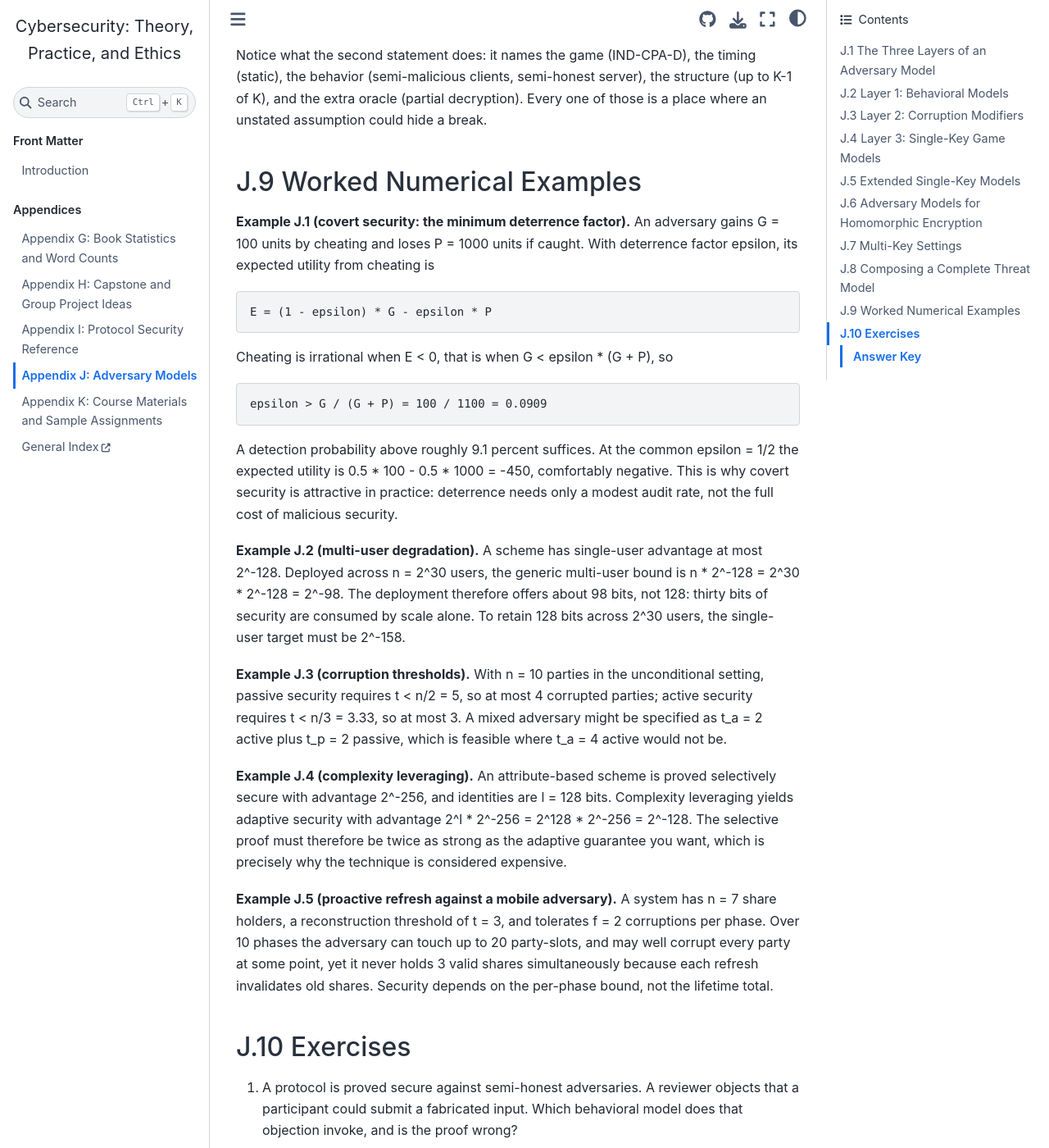
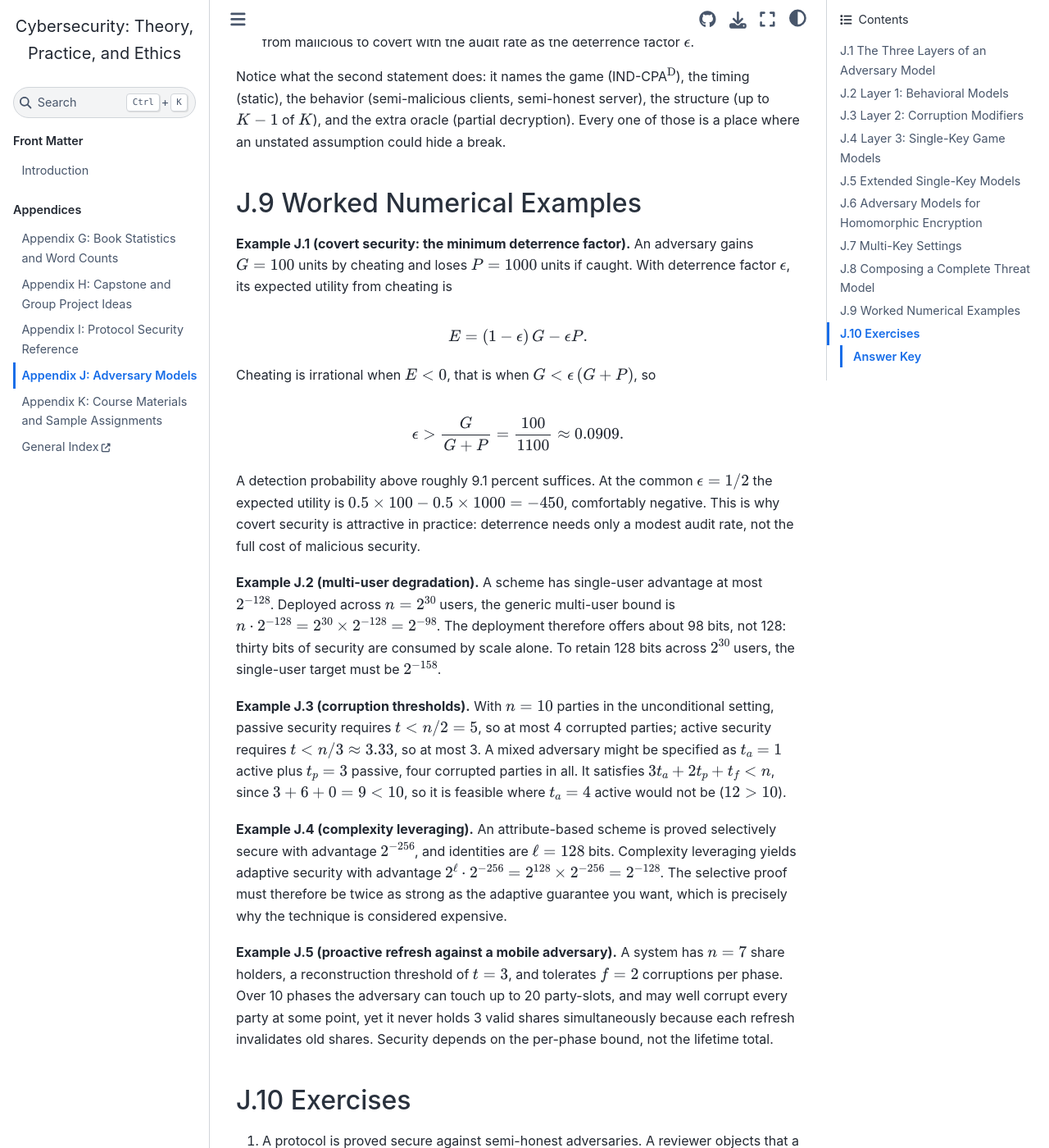
Before and after one commit to devharsh/cybersec-textbook, a Jupyter Book: the page built from chapters/appendix_j/appendix_j.md, in a window 1280 px wide and 1400 px high, scrolled down 10018 px. Shown: the whole window at 82% size. Built offline with Jupyter Book 1.0.4 settings and Sphinx 7.4.7 and the Sphinx Book theme 1.1.4, drawn with Linux system fonts in a browser that asks for light colours; pages that are not in the unit, such as notebooks, are missing from menus; some of the changed text lies outside the part shown.

Commit message:
Typeset plain-text formulas as math and stop currency from rendering as math
- Chapters 2, 3, 17 and 19 and Appendices B, F and J: powers, products,
  subscripts and Greek letters written in plain text are now MyST math
  (one-time pad, IND-CPA game, hashes, Feistel, RSA, Diffie-Hellman,
  ElGamal, ECC, CDH/DDH, noise flooding, Fairis, differential privacy,
  deterrence factor, thresholds, Appendix J examples and answers).
- Diagram labels use real subscripts and superscripts; the Chapter 17
  distributions figure title uses lambda in math type.
- IND-CPA with decryption oracles is written with a superscript D
  throughout, KR likewise; glossary notes the IND-CPA-D spelling.
- Currency dollar signs were being parsed as inline math (Chapter 1 Q9,
  Chapter 5, Chapter 19 and others rendered as run-together italics);
  all are escaped, and MongoDB operators and NTFS names are code.
- Corrections: KR-D and the noise-flooding proof are credited to the
  CRYPTO 2022 paper; reference titles and venues match the sources;
  Appendix J Example J.3 now satisfies 3t_a + 2t_p + t_f < n; three
  cross-references point to Section 2.3 instead of 2.8.

Co-Authored-By: Claude Opus 5.5 <noreply@anthropic.com>
Claude-Session: https://claude.ai/code/session_01ShEA6SZzxZywyuwrmSxsoZ

```diff
--- a/chapters/appendix_j/appendix_j.md
+++ b/chapters/appendix_j/appendix_j.md
@@ -26,7 +26,7 @@ flowchart TB
     T[Complete adversary model]
     T --> B[Layer 1: Behavior<br/>semi-honest, semi-malicious,<br/>covert, rational, malicious]
     T --> C[Layer 2: Corruption<br/>static or adaptive or mobile,<br/>threshold, computational power]
-    T --> G[Layer 3: Game<br/>goal x capability,<br/>IND-CPA, IND-CCA2, IND-CPA-D]
+    T --> G[Layer 3: Game<br/>goal × capability,<br/>IND-CPA, IND-CCA2, IND-CPA<sup>D</sup>]
     B --> S[Threat model statement]
     C --> S
     G --> S
@@ -102,9 +102,9 @@ protocol-conformant messages.
 ### Covert
 
 May deviate arbitrarily, but the protocol guarantees that cheating is detected with at least a
-fixed probability epsilon, the **deterrence factor**, so adversaries who fear reputational or contractual
+fixed probability $\epsilon$, the **deterrence factor**, so adversaries who fear reputational or contractual
 consequences refrain from cheating (Aumann and Lindell, TCC 2007; journal version, Journal of Cryptology,
-2010). Covert security collapses to malicious security as epsilon approaches 1. The **publicly verifiable**
+2010). Covert security collapses to malicious security as $\epsilon$ approaches 1. The **publicly verifiable**
 variant adds that a party detecting cheating receives a certificate it can publish to convince third parties,
 without revealing its own input (Asharov and Orlandi, "Calling Out Cheaters: Covert Security with Public
 Verifiability", ASIACRYPT 2012).
@@ -125,9 +125,10 @@ fabricated inputs, malformed keys, early aborts, and any message it likes.
 
 ### Mixed Adversaries
 
-Simultaneously corrupt up to t_a parties actively, t_p passively, and t_f in a
-fail-stop manner, filling the space between the pure settings in which passive corruption tolerates t < n/2
-but active corruption only t < n/3 (Fitzi, Hirt, and Maurer, CRYPTO 1998).
+Simultaneously corrupt up to $t_a$ parties actively, $t_p$ other parties passively, and $t_f$ in a
+fail-stop manner, filling the space between the pure settings in which passive corruption tolerates $t < n/2$
+but active corruption only $t < n/3$. Perfect security is achievable if and only if $3t_a + 2t_p + t_f < n$
+(Fitzi, Hirt, and Maurer, CRYPTO 1998).
 
 ### Friends-and-Foes (FaF)
 
@@ -143,10 +144,10 @@ Friends and Foes", CRYPTO 2020, pp. 677-706).
 | Fail-stop / omission | Yes, until crashed | Crash or message blocking forced by adversary | Fitzi, Hirt, Maurer, CRYPTO 1998 |
 | Honest-looking | Deviates undetectably | Deviations indistinguishable from honesty | Canetti, Ostrovsky, STOC 1999 |
 | Semi-malicious | Yes | Arbitrary inputs and random coins | Asharov et al., EUROCRYPT 2012 |
-| Covert | No, if unwatched | Deterred by detection probability epsilon | Aumann, Lindell, TCC 2007 |
+| Covert | No, if unwatched | Deterred by detection probability $\epsilon$ | Aumann, Lindell, TCC 2007 |
 | Rational | Depends on utility | Cheats only when payoff exceeds penalty | Halpern, Teague, STOC 2004 |
 | Malicious | No | Arbitrary deviation, aborts, fake keys | Goldreich, *Foundations*, vol. 2 |
-| Mixed | Varies per party | t_a active, t_p passive, t_f fail-stop at once | Fitzi, Hirt, Maurer, CRYPTO 1998 |
+| Mixed | Varies per party | $t_a$ active, $t_p$ passive, $t_f$ fail-stop at once | Fitzi, Hirt, Maurer, CRYPTO 1998 |
 | Friends-and-foes | Adversary no, friends yes | Curious honest parties also constrained | Alon, Omri, Paskin-Cherniavsky, CRYPTO 2020 |
 
 ## J.3 Layer 2: Corruption Modifiers
@@ -161,8 +162,8 @@ into phases and refreshing shares each phase, tolerating eventual corruption of
 more than the threshold are corrupt within any single phase (Herzberg, Jarecki, Krawczyk, and Yung,
 CRYPTO 1995).
 
-**Scale and structure.** Either a threshold (honest versus dishonest majority, with the classical t < n/2
-passive and t < n/3 active tolerances in the unconditional setting) or a **generalized adversary structure**
+**Scale and structure.** Either a threshold (honest versus dishonest majority, with the classical $t < n/2$
+passive and $t < n/3$ active tolerances in the unconditional setting) or a **generalized adversary structure**
 specifying arbitrary sets of actively and passively corruptible subsets rather than a simple count.
 
 **Computational power.** Probabilistic polynomial-time (computational security) versus computationally
@@ -247,26 +248,26 @@ of Manulis and Nguyen (EUROCRYPT 2024) pushes past IND-CCA1 by adding integrity
 
 The passive story is subtler than IND-CPA, and this is where the modern literature concentrates:
 
-- **IND-CPA-D** (CPA with decryption oracles on honestly evaluated ciphertexts). Li and Micciancio
+- **IND-CPA$^{\mathbf{D}}$** (CPA with decryption oracles on honestly evaluated ciphertexts). Li and Micciancio
   (EUROCRYPT 2021) presented passive attacks against the approximate scheme CKKS that run in expected
   polynomial time, achieve complete key recovery, and were implemented against HEAAN, SEAL, HElib, and
   PALISADE. The mechanism is that decryption outputs of approximate schemes leak the LWE noise in the
   ciphertext, which enables practical secret-key recovery, showing that plain IND-CPA does not adequately
   capture passive security for approximate schemes.
 - **Noise flooding as countermeasure.** Adding Gaussian noise to the CKKS decryption output suffices for
-  IND-CPA-D security, with nearly matching upper and lower bounds on the required noise (Li, Micciancio,
+  IND-CPA$^{\mathrm{D}}$ security, with nearly matching upper and lower bounds on the required noise (Li, Micciancio,
   Schultz, and Sorrell, CRYPTO 2022). However, noise tailored to the actual error in a given ciphertext rather
   than the worst-case error remains vulnerable, and Guo, Nabokov, Suvanto, and Johansson gave key-recovery
   attacks on non-worst-case noise-flooding countermeasures at USENIX Security 2024.
-- **Exact schemes are not exempt.** Checri, Sirdey, Boudguiga, and Bultel (CRYPTO 2024) exhibited a CPA-D
+- **Exact schemes are not exempt.** Checri, Sirdey, Boudguiga, and Bultel (CRYPTO 2024) exhibited a CPA$^{\mathrm{D}}$
   key-recovery attack on the linearly homomorphic Regev cryptosystem that generalizes to BFV, BGV, and TFHE,
-  and Cheon, Choe, Passelegue, Stehle, and Suvanto independently attacked the IND-CPA-D security of exact FHE
+  and Cheon, Choe, Passelegue, Stehle, and Suvanto independently attacked the IND-CPA$^{\mathrm{D}}$ security of exact FHE
   schemes at CCS 2024.
-- **Bounded-query refinement.** q-IND-CPA-D bounds the number of decryption queries, so the attacker's
+- **Bounded-query refinement.** $q$-IND-CPA$^{\mathrm{D}}$ bounds the number of decryption queries, so the attacker's
   advantage is governed by the failure probability of the scheme's noise bounds.
 
 The practical lesson for anyone deploying FHE: quoting "IND-CPA secure" is not sufficient if any decryption
-result, partial or full, ever reaches a party who also sees ciphertexts. State the model as IND-CPA-D and
+result, partial or full, ever reaches a party who also sees ciphertexts. State the model as IND-CPA$^{\mathrm{D}}$ and
 state the smudging noise explicitly.
 
 ## J.7 Multi-Key Settings
@@ -303,8 +304,8 @@ adversary gets a key-extraction oracle, and the central requirement is **collusi
 their decryption keys must not derive capability beyond what each holds individually. Orthogonally, the
 target-commitment axis distinguishes **selective** security (the adversary commits in advance to the identity
 it will attack, as in IND-sID-CPA) from **adaptive** security (it chooses the target during the game, as in
-IND-ID-CCA2). **Complexity leveraging** converts a selective proof into an adaptive one at a 2^l cost in the
-reduction, where l is the attribute or identity length.
+IND-ID-CCA2). **Complexity leveraging** converts a selective proof into an adaptive one at a $2^{\ell}$ cost in the
+reduction, where $\ell$ is the attribute or identity length.
 
 ## J.8 Composing a Complete Threat Model
 
@@ -317,48 +318,49 @@ Two worked instantiations:
 
 - *Classical public-key deployment.* "IND-CCA2 security of the KEM against a probabilistic polynomial-time
   adversary with adaptive decryption-oracle access." Only Layer 3 is needed, because there is one key holder.
-- *Federated learning with threshold CKKS.* "IND-CPA-D-style security of the threshold CKKS scheme against a
-  static, semi-malicious coalition of up to K-1 clients, plus an honest-but-curious aggregation server holding
+- *Federated learning with threshold CKKS.* "IND-CPA$^{\mathrm{D}}$-style security of the threshold CKKS scheme against a
+  static, semi-malicious coalition of up to $K-1$ clients, plus an honest-but-curious aggregation server holding
   the partial-decryption oracle, with the smudging noise variance stated explicitly." A client that
   misreports a training metric is handled separately at the protocol layer, where randomized verification
-  converts it from malicious to covert with the audit rate as the deterrence factor epsilon.
+  converts it from malicious to covert with the audit rate as the deterrence factor $\epsilon$.
 
-Notice what the second statement does: it names the game (IND-CPA-D), the timing (static), the behavior
-(semi-malicious clients, semi-honest server), the structure (up to K-1 of K), and the extra oracle (partial
+Notice what the second statement does: it names the game (IND-CPA$^{\mathrm{D}}$), the timing (static), the behavior
+(semi-malicious clients, semi-honest server), the structure (up to $K-1$ of $K$), and the extra oracle (partial
 decryption). Every one of those is a place where an unstated assumption could hide a break.
 
 ## J.9 Worked Numerical Examples
 
-**Example J.1 (covert security: the minimum deterrence factor).** An adversary gains G = 100 units by cheating
-and loses P = 1000 units if caught. With deterrence factor epsilon, its expected utility from cheating is
+**Example J.1 (covert security: the minimum deterrence factor).** An adversary gains $G = 100$ units by cheating
+and loses $P = 1000$ units if caught. With deterrence factor $\epsilon$, its expected utility from cheating is
 
-    E = (1 - epsilon) * G - epsilon * P
+$$E = (1 - \epsilon)\,G - \epsilon P.$$
 
-Cheating is irrational when E < 0, that is when G < epsilon * (G + P), so
+Cheating is irrational when $E < 0$, that is when $G < \epsilon\,(G + P)$, so
 
-    epsilon > G / (G + P) = 100 / 1100 = 0.0909
+$$\epsilon > \frac{G}{G + P} = \frac{100}{1100} \approx 0.0909.$$
 
-A detection probability above roughly 9.1 percent suffices. At the common epsilon = 1/2 the expected utility is
-0.5 * 100 - 0.5 * 1000 = -450, comfortably negative. This is why covert security is attractive in practice:
+A detection probability above roughly 9.1 percent suffices. At the common $\epsilon = 1/2$ the expected utility is
+$0.5 \times 100 - 0.5 \times 1000 = -450$, comfortably negative. This is why covert security is attractive in practice:
 deterrence needs only a modest audit rate, not the full cost of malicious security.
 
-**Example J.2 (multi-user degradation).** A scheme has single-user advantage at most 2^-128. Deployed across
-n = 2^30 users, the generic multi-user bound is n * 2^-128 = 2^30 * 2^-128 = 2^-98. The deployment therefore
+**Example J.2 (multi-user degradation).** A scheme has single-user advantage at most $2^{-128}$. Deployed across
+$n = 2^{30}$ users, the generic multi-user bound is $n \cdot 2^{-128} = 2^{30} \times 2^{-128} = 2^{-98}$. The deployment therefore
 offers about 98 bits, not 128: thirty bits of security are consumed by scale alone. To retain 128 bits across
-2^30 users, the single-user target must be 2^-158.
+$2^{30}$ users, the single-user target must be $2^{-158}$.
 
-**Example J.3 (corruption thresholds).** With n = 10 parties in the unconditional setting, passive security
-requires t < n/2 = 5, so at most 4 corrupted parties; active security requires t < n/3 = 3.33, so at most 3. A
-mixed adversary might be specified as t_a = 2 active plus t_p = 2 passive, which is feasible where t_a = 4
-active would not be.
+**Example J.3 (corruption thresholds).** With $n = 10$ parties in the unconditional setting, passive security
+requires $t < n/2 = 5$, so at most 4 corrupted parties; active security requires $t < n/3 \approx 3.33$, so at most 3. A
+mixed adversary might be specified as $t_a = 1$ active plus $t_p = 3$ passive, four corrupted parties in all.
+It satisfies $3t_a + 2t_p + t_f < n$, since $3 + 6 + 0 = 9 < 10$, so it is feasible where $t_a = 4$ active
+would not be ($12 > 10$).
 
 **Example J.4 (complexity leveraging).** An attribute-based scheme is proved selectively secure with advantage
-2^-256, and identities are l = 128 bits. Complexity leveraging yields adaptive security with advantage
-2^l * 2^-256 = 2^128 * 2^-256 = 2^-128. The selective proof must therefore be twice as strong as the adaptive
+$2^{-256}$, and identities are $\ell = 128$ bits. Complexity leveraging yields adaptive security with advantage
+$2^{\ell} \cdot 2^{-256} = 2^{128} \times 2^{-256} = 2^{-128}$. The selective proof must therefore be twice as strong as the adaptive
 guarantee you want, which is precisely why the technique is considered expensive.
 
-**Example J.5 (proactive refresh against a mobile adversary).** A system has n = 7 share holders, a
-reconstruction threshold of t = 3, and tolerates f = 2 corruptions per phase. Over 10 phases the adversary can
+**Example J.5 (proactive refresh against a mobile adversary).** A system has $n = 7$ share holders, a
+reconstruction threshold of $t = 3$, and tolerates $f = 2$ corruptions per phase. Over 10 phases the adversary can
 touch up to 20 party-slots, and may well corrupt every party at some point, yet it never holds 3 valid shares
 simultaneously because each refresh invalidates old shares. Security depends on the per-phase bound, not the
 lifetime total.
@@ -370,7 +372,7 @@ lifetime total.
 2. Explain why IND-CCA2 is unachievable for any homomorphic encryption scheme, in two sentences.
 3. An auditor cheats for a gain of 50 and faces a penalty of 200 if caught. What is the minimum deterrence
    factor that makes cheating irrational?
-4. A scheme offers 2^-120 single-user advantage and is deployed to 2^20 users. What multi-user advantage does
+4. A scheme offers $2^{-120}$ single-user advantage and is deployed to $2^{20}$ users. What multi-user advantage does
    the generic bound give, and how many bits of security are lost?
 5. Give one reason a designer might prefer covert security to malicious security, and one reason a regulator
    might reject that choice.
@@ -391,14 +393,14 @@ lifetime total.
 2. Anyone can maul a ciphertext into a ciphertext of a related plaintext, which is exactly the capability
    IND-CCA2 forbids. Since malleability is the intended functionality, the notion is unachievable and CCA1 is
    the ceiling.
-3. epsilon > 50 / (50 + 200) = 0.2, so above 20 percent.
-4. 2^20 * 2^-120 = 2^-100, so 20 bits are lost.
+3. $\epsilon > 50 / (50 + 200) = 0.2$, so above 20 percent.
+4. $2^{20} \times 2^{-120} = 2^{-100}$, so 20 bits are lost.
 5. Covert security is far cheaper computationally and suffices where participants are identifiable and
    reputation-sensitive. A regulator may reject it because cheating still succeeds with probability
-   1 - epsilon, which is unacceptable when the harm from a single undetected breach is severe.
+   $1 - \epsilon$, which is unacceptable when the harm from a single undetected breach is severe.
 6. Neither implies the other: Section J.4 records that IND-CCA1 does not imply NM-CPA and NM-CPA does not
    imply IND-CCA1. They are incomparable.
-7. It creates a partial-decryption oracle, so the appropriate notion is IND-CPA-D (with smudging noise
+7. It creates a partial-decryption oracle, so the appropriate notion is IND-CPA$^{\mathrm{D}}$ (with smudging noise
    specified), not IND-CPA.
 8. The adversary is mobile but bounded per phase, and proactive share refresh invalidates shares captured in
    earlier phases, so it never assembles a threshold set at one time.
```
Also changed, not shown: chapters/appendix_g/appendix_g.md (+19 -19 lines), intro.md (+1 -1 lines), scripts/SESSION_CHANGES.md (+51 -2 lines), assets/figures/ch17_distributions.png, 13 other files.
